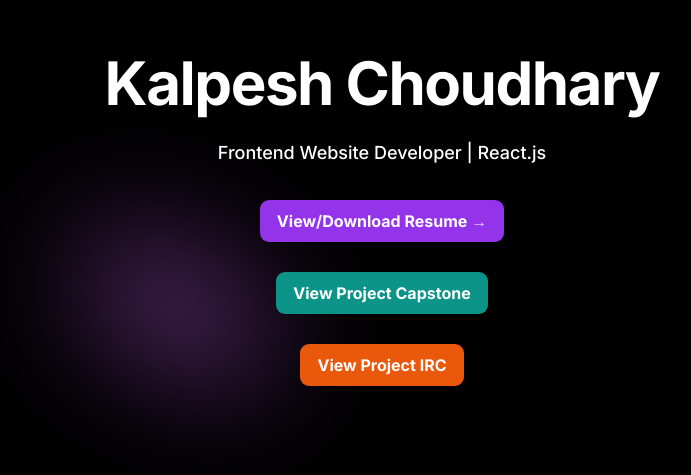
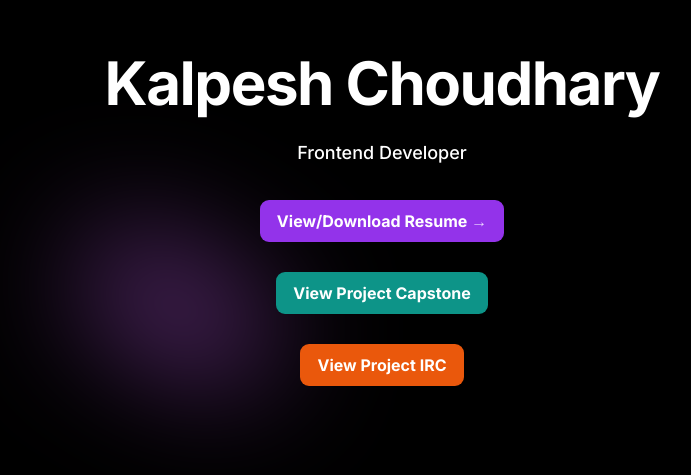
Before and after one commit to thekalpeshchoudhary/thekalpeshchoudhary.github.io, a plain HTML site: page index.html in a window 1280 px wide. Shown: the part 139-614 px from the top of the page, without its empty margins (258-949 px from the left). Drawn offline with nearby package versions, Linux system fonts and the light colour scheme.

Commit message:
desc change

```diff
--- a/index.html
+++ b/index.html
@@ -68,7 +68,7 @@
     </div>
     <script>
         var j = 0;
-        const desc = 'Frontend Website Developer | React.js'; /* The text */
+        const desc = 'Frontend Developer'; /* The text */
         var speed = 40; /* The speed/duration of the effect in milliseconds */
         document.getElementById("descKC").focus()
         function typeWriterDesc() {
```
